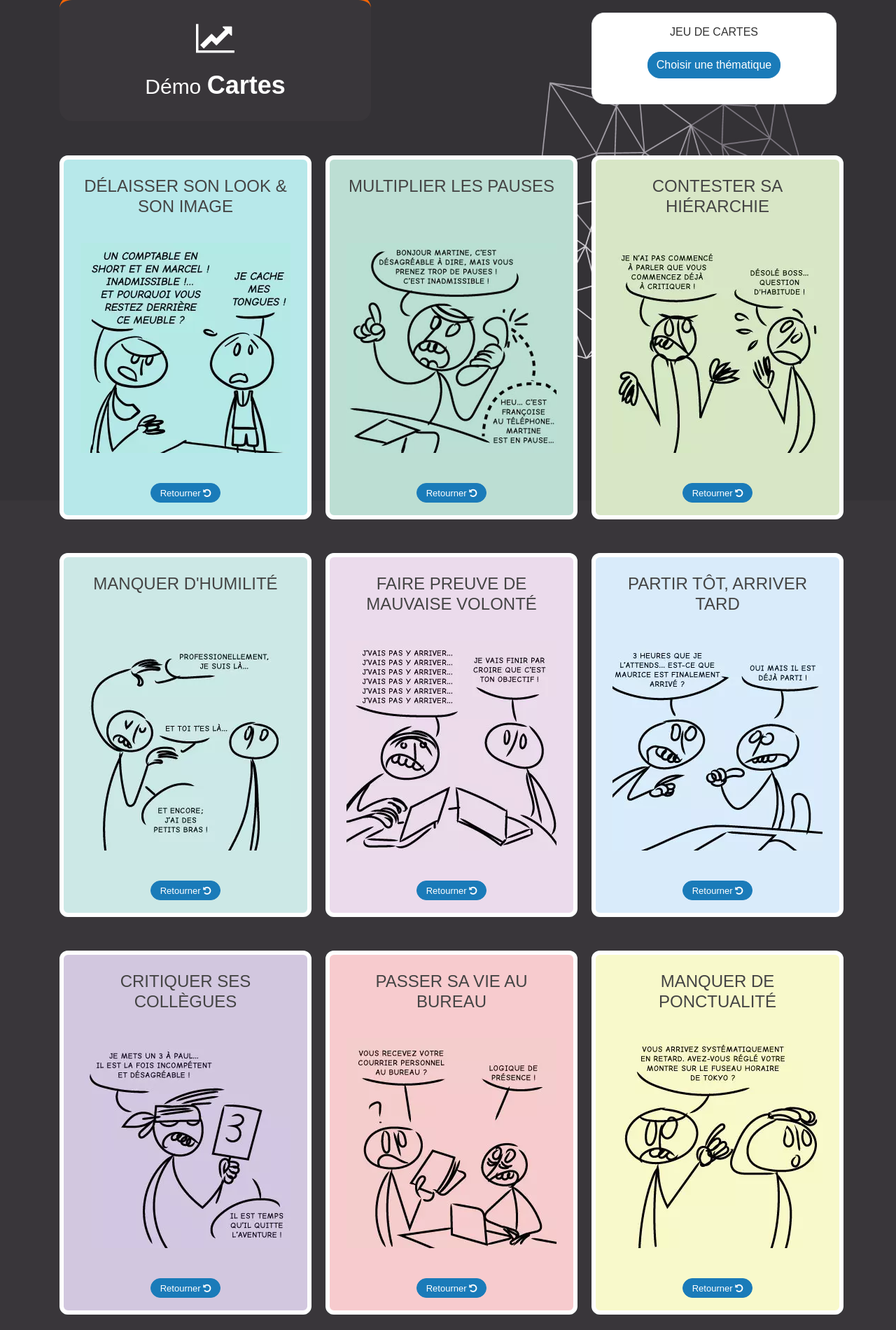
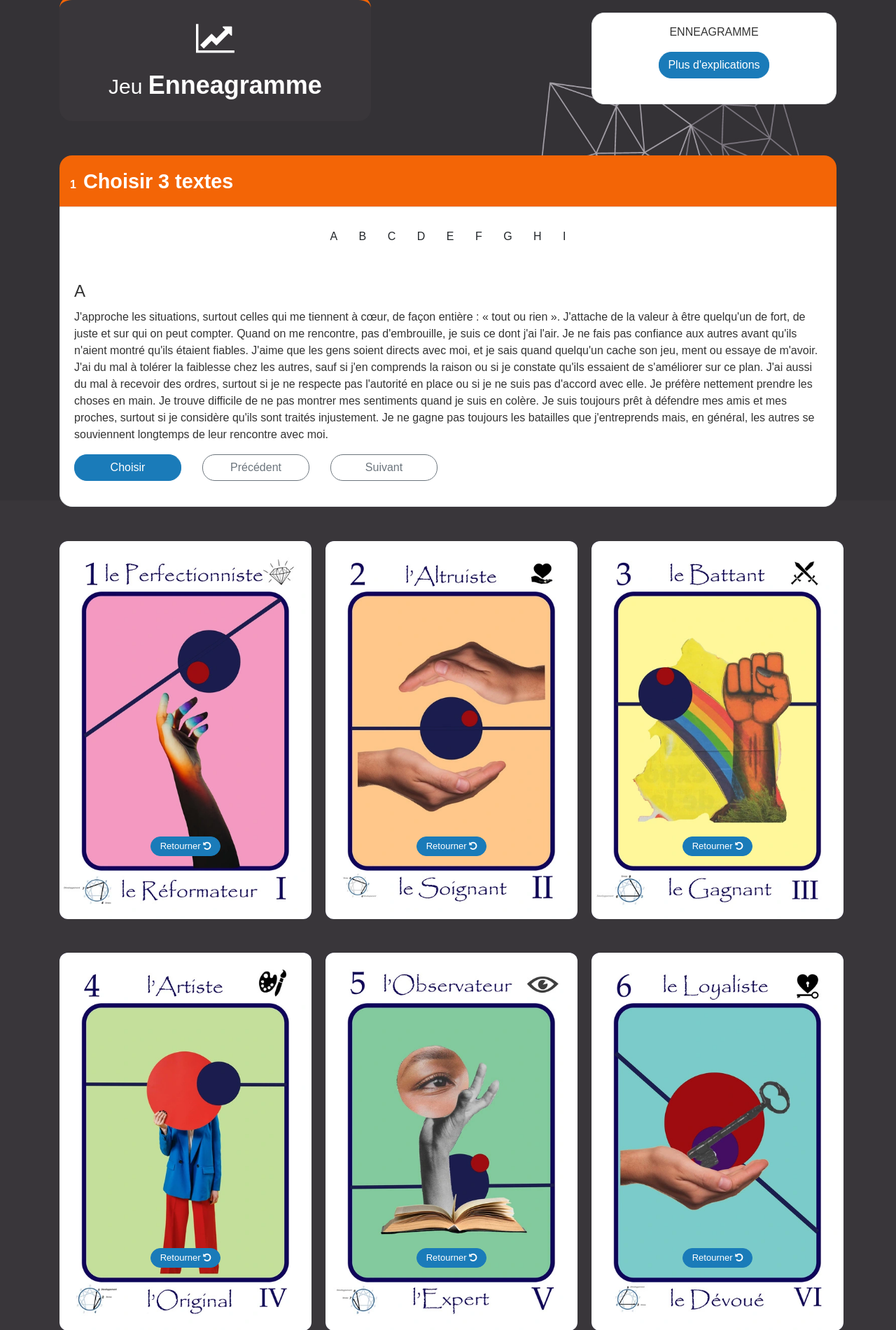
Before and after one commit to SySwatis/webD-gen5, a PHP site: page / in a window 1280 px wide. Shown: the part 85-1985 px from the top of the page at 70% size. Run offline with PHP 8.4, Linux system fonts and the light colour scheme.

Commit message:
enneagramme UI

```diff
--- a/html/cartes.php
+++ b/html/cartes.php
@@ -1,6 +1,8 @@
 
 <?php
 include_once('inc/cartes/items.php');
+include_once('inc/cartes/dataTextEnneagramme.php');
+
 ?>
 
 <div class="row align-items-center" data-background='{"name":"brown","effect":"duotone"}'>
@@ -31,6 +33,8 @@ include_once('inc/cartes/items.php');
     </div>
 
 </div>
+
+
 
 <div id="cardFamily" class="row align-items-middle text-center mt-lg-4">
 
--- /dev/null
+++ b/html/enneagramme.php
@@ -0,0 +1,159 @@
+
+<?php
+include_once('inc/cartes/items.php');
+include_once('inc/cartes/dataTextEnneagramme.php');
+
+?>
+
+<div class="row align-items-center" data-background='{"name":"brown","effect":"duotone"}'>
+    <div class="col-lg-5 animated fadeInRight">
+
+        <div class="ibox border-top-orange">
+            <div class="text-center bg-nav text-white ibox-content">
+                <span class="fa fa-line-chart fa-3x p-3"></span>
+                <h1>
+                    Jeu <span>Enneagramme</span>
+                </h1>
+
+            </div>
+        </div>
+
+    </div>
+    <div class="col-3"></div>
+
+    <div class="col-lg-4 text-left ">
+        <div class="ibox text-center">
+            <div class="ibox-content">
+                <div class="heading">Enneagramme</div>
+                <button data-modal="choiceModal" class="btn btn-success mb-3 mt-3">Plus d'explications</button>
+            </div>
+        </div>
+
+
+    </div>
+
+</div>
+
+<div class="row align-items-middle text-center mt-lg-4">
+    <div class="col-lg-22 col-12">
+        <div class="ibox">
+
+            <div class="ibox-title ibox-title-test text-left ibox-title-orange">
+                <h3 id="title-test_1" class="title-test active first" data-count="[1,1,4]"><span>1</span><span>Choisir 3 textes</span></h3>
+                <div class="f-right"></div>
+            </div>
+
+            <div class="ibox-content">
+                <div class="col">
+                    <ul class="d-inline-block m-0 p-2 btn-slick-sets">
+                        <?php $i=1; foreach ($dataTextEnneagramme as $itemEnnagramme) : ?>
+                        <li class="d-inline-block">
+                            <button data-slick-index="<?php echo $i ?>" class="btn btn btn-slick-goto btn-item-<?php echo $i ?>"><?php echo $itemEnnagramme[0] ?></button>
+                        </li>
+                        <?php $i++; endforeach; ?>
+                        </ul>
+
+                        <!-- <button class="btn btn-primary">M'aider à choisir</button> -->
+                    </div>
+                    <div class="slick-enneagramme slick-box-test">
+                        <?php foreach ($dataTextEnneagramme as $itemEnnagramme) : ?>
+                        <div class="row align-items-center step-1">
+                            <div class="col-lg-12 col-12 text-left text-lg-left">
+                            <h2><?php echo $itemEnnagramme[0] ?></h2> <?php echo $itemEnnagramme[1] ?>
+                            </div>
+                        </div>
+                        <?php endforeach; ?>
+                        <div class="row align-items-center step-2">
+                            <div class="col-lg-12 col-12 text-left text-lg-left">
+                            <h2><?php echo $dataDescEnneagramme[0][0] ?> : Voici votre <span>Enneatype</span></h2> <?php echo $dataDescEnneagramme[0][1] ?>
+                            </div>
+                            <h3>Je valide ce choix</h3>
+                            <div class="col-lg-2 col-6 text-center">
+                                <button type="button" class="btn btn-outline-secondary btn-block mb-3 mt-3"
+                                    onclick="">Oui</button>
+                            </div>
+                            <div class="col-lg-2 col-6 text-center">
+                                <button type="button" class="btn btn-outline-secondary btn-block mb-3 mt-3" onclick="">Non</button>
+                            </div>
+                        </div>
+                    </div>
+                    <div class="row btn-set-enneagramme">
+                        <div class="col-lg-2 col-6 text-center">
+                            <button type="button" class="btn btn-success btn-block mb-3 mt-3"
+                                    onclick="">Choisir</button>
+                        </div>
+                        <div class="col-lg-2 col-6 text-center">
+                                <button type="button" class="btn btn-outline-secondary btn-block mb-3 mt-3 btn-prev" onclick="">Précédent</button>
+                        </div>
+                        <div class="col-lg-2 col-6 text-center">
+                            <button type="button" class="btn btn-outline-secondary btn-block mb-3 mt-3 btn-next" onclick="">Suivant</button>
+                        </div>
+                    </div>
+                </div>
+            </div>
+        </div>
+    </div>
+</div>
+
+<div id="cardFamily" class="row align-items-middle text-center mt-lg-4">
+
+
+<?php $i=1; foreach($xmlDataCardsEnneagramme as $item)  :?>
+    <!-- item start -->
+    <div class="col-lg-4">
+        <div class="item-4-card-family item-card-family mb-5 cards-enneagramme">
+        <span class="badge badge-primary"><span class="fa fa-check"></span></span>
+            <!-- verso -->
+            <div class="item-card verso text-white" style="background-color:#1b1d4e ;">
+
+                <h3 class="heading mb-3"><?php echo $item->title ?></h3>
+
+                <div class="card-slick-carousel">
+
+                    <div class="item">
+                        <i class="fa fa-search"></i> <small>Définition</small>
+                        <div class="p-3 text-left"><p><?php echo $item->textpart1 ?> (...)</p></div>
+                    </div>
+                    <div class="item">
+                        <i class="fa fa-search"></i> <small>Définition (suite)</small>
+                        <div class="p-3 text-left"><p><?php echo $item->textpart2?></p></div>
+                    </div>
+
+                </div>
+                <span class="btn btn-undo btn btn-xs btn-primary mt-4 mb-2"><i class="fa fa-undo"></i> Retourner</span>
+            </div>
+
+            <div class="item-card recto">
+
+                <!-- <h2 class="heading" style="color: #1b1d4e;font-size: 36px;font-weight: 600;"><?php echo $item->title ?></h2> -->
+                <div class="image-card"><img src="/img/enneagramme/x500/recto-type-0<?php echo $i ?>.webp"></div>
+                <span class="btn btn-undo btn btn-xs btn-success mt-4 mb-2">Retourner <i class="fa fa-undo"></i></span>
+                <!-- <h2 style="color: #1b1d4e;font-size: 36px;font-weight: 600;"><?php echo $item->subtitle ?></h2> -->
+            </div>
+
+        </div>
+    </div>
+    <!-- item end -->
+    <?php $i++; endforeach; ?>
+
+
+
+
+
+</div>
+
+
+</div>
+
+<div id="choiceModal" class="modal">
+    <div class="ibox ibox-background-brown">
+        <div class="ibox-content">
+            <div class="p-3">
+                <button class="btn btn-block btn-outline-success text-uppercase mb-3">
+                    Professionnelles</button>
+                <button class=" btn btn-block btn-outline-danger text-uppercase mb-3">Personnelles</button>
+                <button class=" btn btn-block btn-outline-warning text-uppercase">Interpersonnelles</button>
+            </div>
+        </div>
+    </div>
+</div>
--- /dev/null
+++ b/html/inc/cartes/dataTextEnneagramme.php
@@ -0,0 +1,193 @@
+<?php
+
+/* Comment trouver votre Ennéatype en 3 étapes
+
+1ère étape
+Pour commencer, il vous faut choisir parmi les 9 textes qui vont
+suivre : A,B,C,D,E,F,G,H.ou I
+
+Attention : même si chacun de ces 9 textes peut paraître vous
+décrire partiellement, il ne s’agit pas de panacher mais de choisir
+celui qui, dans son ensemble,semble le plus vous correspondre.
+Considérez chaque texte comme un tout. N’isolez pas les
+phrases en les sortant de leur contexte.
+
+Important : posez-vous les questions suivantes :
+Est-ce que ce texte dans sa totalité me ressemble ?
+Est-ce que je le retiens comme me décrivant ?
+
+S’il vous est difficile de choisir quel texte vous correspond le
+plus, demandez-vous : «Quel paragraphe choisirait un proche
+(parent, conjoint, ami) pour me décrire ? »
+
+Notez par ailleurs qu’un autre moyen d’y parvenir est de vous
+demander lequel de ces textes vous aurait le mieux défini vers
+25 ans, les traits de la personnalité étant généralement
+fortement marqués au début de l’âge adulte.
+
+
+2ème étape
+
+Une fois votre choix établi, reportez-vous enfin à la grille, pour
+connaître le type correspondant à la lettre de votre texte.
+Ex : le texte F correspond à l’Ennéatype 5.
+3ème étape
+Pour finir, consultez le descriptif de votre Ennéatype afin de
+valider et confirmer votre choix.
+
+  Bravo, vous pouvez lire la carte de votre Ennéatype !
+
+
+/* ENNEAGRAMME Trouver votre Ennéatype
+Attention : même si chacun de ces neuf paragraphes peut vous paraître vous décrire
+partiellement, il ne s'agit pas de panacher mais de choisir les trois qui, dans leur ensemble,
+vous semblent le plus vous correspondre.
+Considérez chaque paragraphe comme un tout. N'isolez pas les phrases en les sortants
+de leur contexte. Posez-vous les questions suivantes : « Est-ce que ce paragraphe dans sa
+totalité me ressemble ? Est-ce que je le retiens comme me décrivant ? »
+S'il vous est difficile de choisir quel paragraphe vous correspond le plus, demandez-vous «
+Quel paragraphe choisirait un proche (parent, conjoint, ami) pour me décrire ? »
+Notez par ailleurs qu'un autre moyen d'y parvenir est de vous demander lequel de ces
+paragraphes vous aurait le mieux défini vers 25 ans, les traits de la personnalité étant
+généralement fortement marqués au début de l'âge adulte.
+
+*/
+
+$dataDescEnneagramme = array(
+
+array("1.","Le Perfectionniste est une personne organisée, méthodique,
+respectueuse des règles, des structures et de la hiérarchie. Elle
+considère qu’il n’y a qu’une seule bonne façon de faire les choses."),
+array("2.","L’Altruiste est une personne qui a soif d’être aimée, douée pour
+déceler ce dont l’autre a besoin. Adaptable au point de s’oublier, elle
+voit le monde comme un ensemble de personnes à secourir."),
+array("3.","Le Battant est une personne dynamique, fière de ses réussites,
+efficace dans ce qu’elle entreprend. Elle est à la fois soucieuse de
+l’atteinte de ses objectifs et de l’image qu’elle renvoie."),
+array("4.","L’Artiste est une personne originale qui revendique le fait d’être
+unique, différente, à part. Sensible, elle accorde beaucoup d’importance
+à l’expression des émotions, tant les siennes que celles des autres."),
+array("5.","L’Observateur est une personne indépendante, soucieuse de son
+espace vital. Elle privilégie la réflexion à l’action et son mental est très
+actif."),
+array("6.","Le Loyaliste est une personne fidèle, prudente, souvent en proie au
+doute. Elle a une imagination débordante et anticipe souvent, pour
+mieux se préparer au pire.."),
+array("7.","L’Épicurien est une personne joyeuse, optimiste qui s’enthousiasme
+pour la nouveauté. Dynamique, elle planifie de nombreux projets
+qu’elle ne mènera pas forcément tous au bout."),
+array("8.","Le Chef est une personne sûre d’elle-même, directe, entière et
+combative. Elle se caractérise par une forte présence qui intimide
+parfois."),
+array("9.","Le Médiateur est une personne paisible, à l’écoute des autres,
+recherchant l’harmonie. Diplomate dans l’âme, elle essaye d’éviter les
+conflits et la confrontation.")
+
+);
+
+$dataTextEnneagramme = array(array("A",
+"J'approche les situations, surtout celles qui me tiennent à cœur, de façon entière : « tout ou
+rien ». J'attache de la valeur à être quelqu'un de fort, de juste et sur qui on peut compter.
+Quand on me rencontre, pas d'embrouille, je suis ce dont j'ai l'air. Je ne fais pas confiance
+aux autres avant qu'ils n'aient montré qu'ils étaient fiables. J'aime que les gens soient directs
+avec moi, et je sais quand quelqu'un cache son jeu, ment ou essaye de m'avoir. J'ai du mal à
+tolérer la faiblesse chez les autres, sauf si j'en comprends la raison ou si je constate qu'ils
+essaient de s'améliorer sur ce plan. J'ai aussi du mal à recevoir des ordres, surtout si je ne
+respecte pas l'autorité en place ou si je ne suis pas d'accord avec elle. Je préfère nettement
+prendre les choses en main. Je trouve difficile de ne pas montrer mes sentiments quand je
+suis en colère. Je suis toujours prêt à défendre mes amis et mes proches, surtout si je
+considère qu'ils sont traités injustement. Je ne gagne pas toujours les batailles que
+j'entreprends mais, en général, les autres se souviennent longtemps de leur rencontre avec
+moi."),
+array("B",
+"J'ai la correction en haute estime, et j'essaie de vivre selon mes principes. Je vois facilement
+ce qui ne va pas et comment les choses pourraient être améliorées. Les autres me
+considèrent probablement comme trop critique ou en quête de perfection, mais il m'est
+difficile de rester indifférent ou d'accepter que les choses ne soient pas comme elles
+devraient être. Quand je suis responsable de quelque chose, on peut être sûr que je le ferai
+convenablement et j'en suis fier. J'éprouve parfois du ressentiment quand les gens n'essaient
+pas de faire leur travail correctement ou se comportent de manière irresponsable, même si
+je m'efforce de ne pas le leur montrer ouvertement. Pour moi, le travail passe généralement
+avant le plaisir et je peux faire taire mes désirs en conséquence, afin que le travail soit fait,
+et bien fait."),
+array("C",
+"J'ai l'impression d'être capable de distinguer l'ensemble des points de vue assez facilement.
+Je peux même parfois donner l'impression d'être indécis, parce que je peux discerner les
+avantages et les inconvénients de tous les points de vue. Ma facilité à appréhender toutes les
+opinions me rend bon à aider les autres à résoudre leurs différends. Cette capacité peut
+m'amener à être davantage conscient des positions des autres et de leurs priorités que des
+miennes. Il m'arrive d'être distrait et de dévier de la tâche que j'accomplissais. Quand ça
+arrive, mon attention s'échappe généralement vers des tâches sans importance. J'ai souvent
+du mal à savoir ce qui est réellement important pour moi et j'évite le conflit en agissant selon
+le désir des autres. On me considère en général comme facile à vivre, agréable et conciliant. Il
+en faut beaucoup pour m'amener au point de me mettre ouvertement en colère. J'aime que la
+vie soit confortable, harmonieuse et que les autres m'accueillent."),
+array("D",
+"Je suis très sensible aux sentiments des autres. Je peux voir ce dont ils ont besoin même
+quand je ne les connais pas. C'est parfois frustrant d'être autant conscient des besoins des
+autres, surtout de leur douleur ou de leur malheur, parce que je ne peux pas faire pour eux
+autant que je le voudrais. Il m'est facile de donner de ma personne. J'aurais parfois envie
+d'être capable de dire « non » plus facilement, parce que je finis par mettre plus d'énergie à
+m'occuper des autres que je n'en mets à m'occuper de moi-même. J'ai de la peine quand les
+gens s'imaginent que j'essaie de les manipuler ou de les contrôler, alors que tout ce que
+j'essaie de faire, c'est de les comprendre et de les aider. J'aime être considéré comme
+quelqu'un de bon et de chaleureux, mais quand je ne suis pas reconnu ou apprécié, je peux
+être très affecté émotionnellement. De bons rapports humains sont importants pour moi, et
+je suis prêt à me donner du mal pour qu'ils existent. Je n'aime pas la solitude et, même dans
+ce cas, je vais probablement penser aux autres."),
+array("E",
+"Je suis fortement motivé par le fait d'être le meilleur dans ce que je fais et, au fil des ans, mes
+réalisations m'ont valu une certaine estime. Je suis très actif et je réussis pratiquement tout
+ce que j'entreprends. Je m'identifie à ce que je fais, parce que je pense que la valeur de
+chacun dépend de ce qu'il accomplit et de l'approbation qui en résulte. J'ai toujours plus de
+choses à faire que mon emploi du temps ne peut en contenir, donc je laisse de côté les
+sentiments pour me concentrer sur les objectifs. Parce qu'il y a toujours quelque, chose à
+faire, je trouve difficile de prendre le temps de m'asseoir et de me détendre. Je suis contrarié
+quand les gens ne savent pas profiter du temps que je leur accorde. Il m'arrive d'avoir envie
+de prendre en main le projet que quelqu'un assume trop lentement à mon goût. J'aime la
+sensation - et donner l'impression- de pouvoir gérer n'importe quelle situation. J'aime bien la
+compétition individuelle, mais je suis également un bon joueur d'équipe."),
+array("F",
+"Je me définirais comme quelqu'un de calme et d'analytique, qui a besoin de plus de solitude
+que la plupart des gens. Je préfère généralement observer ce qui se passe plutôt que d'y
+participer. Je n'aime pas que l'on attende beaucoup de moi ou que l'on espère que je
+connaisse et que je parle beaucoup de mes sentiments. Je parviens mieux à contacter mes
+émotions quand je suis seul et je profite souvent mieux de certaines expériences vécues, en
+me les remémorant, plutot que sur l'instant. Je ne m'ennuie jamais quand je suis seul parce
+que mon mental est toujours très actif. Il m'est important de protéger mon temps et mon
+énergie et donc de mener une vie simple, sans complication et aussi autonome que possible."),
+array("G",
+"J'ai une imagination fertile, surtout pour ce qui touche à ce qui pourrait menacer la sécurité.
+En général, je peux pressentir ce qui pourrait être dangereux, et avoir aussi peur que si ça
+arrivait réellement. Face au danger, j'ai l'une ou l'autre de ces deux attitudes : je l'évite ou je
+passe mon temps à le provoquer. Mon imagination est vive et me donne un sens de l'humour
+assez original, souvent caustique. J'aimerais être plus confiant dans la vie, mais j'ai plutôt
+tendance à me méfier des gens et des choses. Je décèle facilement les failles ou les non-dits
+dans les arguments avancés. À cause de cette faculté à déceler les obstacles éventuels, je
+pense que l'on me considère comme quelqu'un d'avisé. J'ai tendance à me méfier de
+l'autorité et je ne me sens pas très à l'aise quand je dois endosser ce rôle. C'est probablement
+pourquoi j'ai tendance à m'identifier aux faibles. Une fois que je me suis engagé envers une
+personne ou une cause, je suis d'une loyauté à toute épreuve."),
+array("H",
+"Je suis quelqu'un d'optimiste qui aime entreprendre de nouveaux projets. J'ai un esprit vif qui
+passe très vite d'une idée à l'autre. J'aime avoir une vue d'ensemble sur la façon dont
+s'enchaînent les idées et je suis particulièrement enthousiaste à l'idée de relier des concepts
+qui n'avaient, a priori, pas de point commun. J'aime travailler sur des choses qui
+m'intéressent et j'y mets beaucoup d'énergie. J'ai du mal à rester présent sur des tâches
+laborieuses et répétitives. J'aime être au démarrage d'un projet, lors de la planification,
+quand il y a encore différentes options à considérer. Quand j'ai épuisé mon intérêt pour
+quelque chose, il m'est difficile d'y demeurer parce que j'ai envie de passer à une autre qui a
+su capter mon attention. Quand quelque chose nie déprime, je préfère tourner mes pensées
+vers des idées plus gaies. Je crois que les gens sont en droit de mener une vie joyeuse."),
+array("I",
+"Je suis quelqu'un de sensible et j'ai une grande intensité de sentiments. Je me sens souvent
+incompris et seul parce que je me sens différent des autres. Mon comportement peut
+apparaître comme dramatique pour les autres et il arrive que l'on me critique pour mon excès
+de sensibilité et ma façon d'amplifier mes émotions. En fait, à l'intérieur de moi, il y a une
+éternelle recherche d'une relation affective à la fois profonde et émotionnellement forte. J'ai
+du mal à apprécier les relations au présent à cause de ma tendance à toujours vouloir ce que
+je n'ai pas et à dédaigner ce que j'ai. La recherche de grandes émotions a toujours existé chez
+moi et l'absence d'un lien émotionnel fort m'a régulièrement conduit à la mélancolie, voire à
+la dépression. Je me demande parfois comment font les autres pour avoir, plus que moi, une
+vie privée facile et joyeuse. J'ai un sens aigu de l'esthétique et je vis dans un univers riche
+d'émotions et de sens."));?>
--- a/js/main.js
+++ b/js/main.js
@@ -1,7 +1,8 @@
 (function ($) {
+
   // Config
 
-  var defaultContent = "cartes";
+  var defaultContent = "enneagramme";
   var historyBack = false;
 
   // Flip cart
@@ -14,6 +15,9 @@
       0
     );
   };
+
+  // Cards
+
   var cardFamily = function () {
     $(document).ready(function () {
       console.log("cardFamily");
@@ -21,12 +25,28 @@
 
       // Card inner
       $cardFamilyCarousel = $(".card-slick-carousel");
+
       $cardFamilyCarousel.slick({
         dots: true,
-        arrows: false,
+        arrows: false
+      }).on('afterChange', function(event, slick, currentSlide){
+        nSlickItems = $(this).find('.slick-slide').not('.slick-cloned').length - 1;
+        if(currentSlide==nSlickItems) {
+          $(this).closest('.item-card-family').addClass('has-been-read');
+        }
+
       });
+      /*
+
+      $(".btn-slick-goto").on("click", function () {
+        var goTo =
+          -1 + slickTestContainer.slick("slickCurrentSlide") * -1;
+        history.go(goTo);
+      });
+      */
 
       $(".item-card-family .recto").on("click", function (e) {
+
         e.preventDefault();
         $(this).addClass("hidden");
         $(this)
@@ -54,6 +74,36 @@
       });
     });
   };
+
+
+  // Enneagramme Test
+
+  var enneaTest = function() {
+    $(document).ready(function () {
+
+      $slickEnneagramme = $(".slick-enneagramme");
+      $slickEnneagramme.slick({
+        dots: false,
+        arrows: false,
+        //draggable: false,
+        infinite: false,
+        // swipe: false,
+        focusOnChange: true,
+      });
+
+      $('.btn-set-enneagramme').find('.btn-next').on('click',function(e){
+        e.preventDefault();
+        console.log('test');
+        $slickEnneagramme.slick('slickNext');
+      });
+      $('.btn-set-enneagramme').find('.btn-prev').on('click',function(e){
+        e.preventDefault();
+        console.log('test');
+        $slickEnneagramme.slick('slickPrev');
+      });
+
+    });
+  }
 
   // Init
 
@@ -139,9 +189,12 @@
       url: "html/" + content + ".php?" + Date.now(),
       dataType: "html",
       success: function (response) {
-        // Restart pace loader spinner
 
         new cardFamily();
+
+        new enneaTest();
+
+        // Restart pace loader spinner
 
         Pace.restart();
 
--- a/less/custom/card.less
+++ b/less/custom/card.less
@@ -1,8 +1,19 @@
 .item-card-family {
   width: 280px;
-  height: 430px;
+  height: 420px;
   margin: 0 auto;
   position: relative;
+  .badge.badge-primary {
+    visibility: hidden;
+    opacity: 0;
+  }
+  &.has-been-read {
+    .badge.badge-primary {
+      visibility: visible;
+      opacity: 1;
+
+    }
+  }
 
   h2 {
     font-size: 24px !important;
@@ -15,6 +26,7 @@
     width: 100%;
     padding: 1rem 1rem 3rem;
     border-radius: 12px;
+
     img {
       max-width: 100%;
     }
@@ -29,6 +41,7 @@
       right: 0;
       left: 0;
       bottom: 0;
+      overflow: hidden;
       &:not(.hidden) {
         display: flex;
         flex-direction: column;
@@ -41,7 +54,7 @@
       font-size: 13px !important;
       bottom: 0;
       left: 50%;
-
+      z-index: 1;
       margin: 15px 0 18px -50px !important;
       display: block;
     }
@@ -52,6 +65,27 @@
     overflow-x: hidden;
     overflow-y: scroll;
     margin-bottom: 1em;
+  }
+}
+
+.cards {
+  &-enneagramme {
+    .btn.btn-undo {
+      margin-bottom: 90px;
+    }
+    .recto .image-card {
+      position: absolute;
+      right: 0;
+      top: 0;
+      left: 0;
+      img {
+        position: absolute;
+        z-index: 1;
+        left: 0;
+        top: 0;
+        right: 0;
+      }
+    }
   }
 }
 
@@ -67,7 +101,7 @@
       position: absolute;
       z-index: 1;
       left: 0;
-      top:0;
+      top: 0;
       right: 0;
     }
   }
@@ -90,11 +124,11 @@
     }
     &.cat-1 .recto .image-card::after {
       background-color: #0070c0;
-      opacity: 0.60;
+      opacity: 0.6;
     }
     &.cat-2 .recto .image-card::after {
       background-color: #157039;
-      opacity: 0.60;
+      opacity: 0.6;
     }
     &.cat-3 .recto .image-card::after {
       background-color: #701515;
@@ -105,7 +139,14 @@
 @media screen and (min-width: 540px) {
   .item-card-family {
     width: 360px;
-    height: 520px;
+    height: 540px;
+    &.cards {
+      &-enneagramme {
+        .btn.btn-undo {
+          margin-bottom: 90px !important;
+        }
+      }
+    }
     .item-card {
       padding: 1.5rem 1.5rem 4.1rem;
       border-radius: 12px;
--- a/less/custom/global.less
+++ b/less/custom/global.less
@@ -11,6 +11,7 @@ svg,
 .ibox h3,
 .ibox p,
 .btn,
+.badge,
 a {
   -webkit-transition: all 0.5s;
   -moz-transition: all 0.5s;
@@ -77,6 +78,21 @@ a {
   box-shadow: 0 0 3px rgba(15, 12, 12, 0.45);
 }
 
+.badge {
+  position: absolute;
+	border-radius: 50%;
+	padding: 6px;
+	font-size: 18px;
+	width: 32px;
+	height: 32px;
+  z-index: 5;
+  left: 0;
+  top: 0;
+  margin: -9px 0 0 -9px;
+}
+.nav-tabs .nav-item {
+  position: relative;
+}
 .to-top {
   position: fixed;
   bottom: 0;
```
Also changed, not shown: css/style.css.
